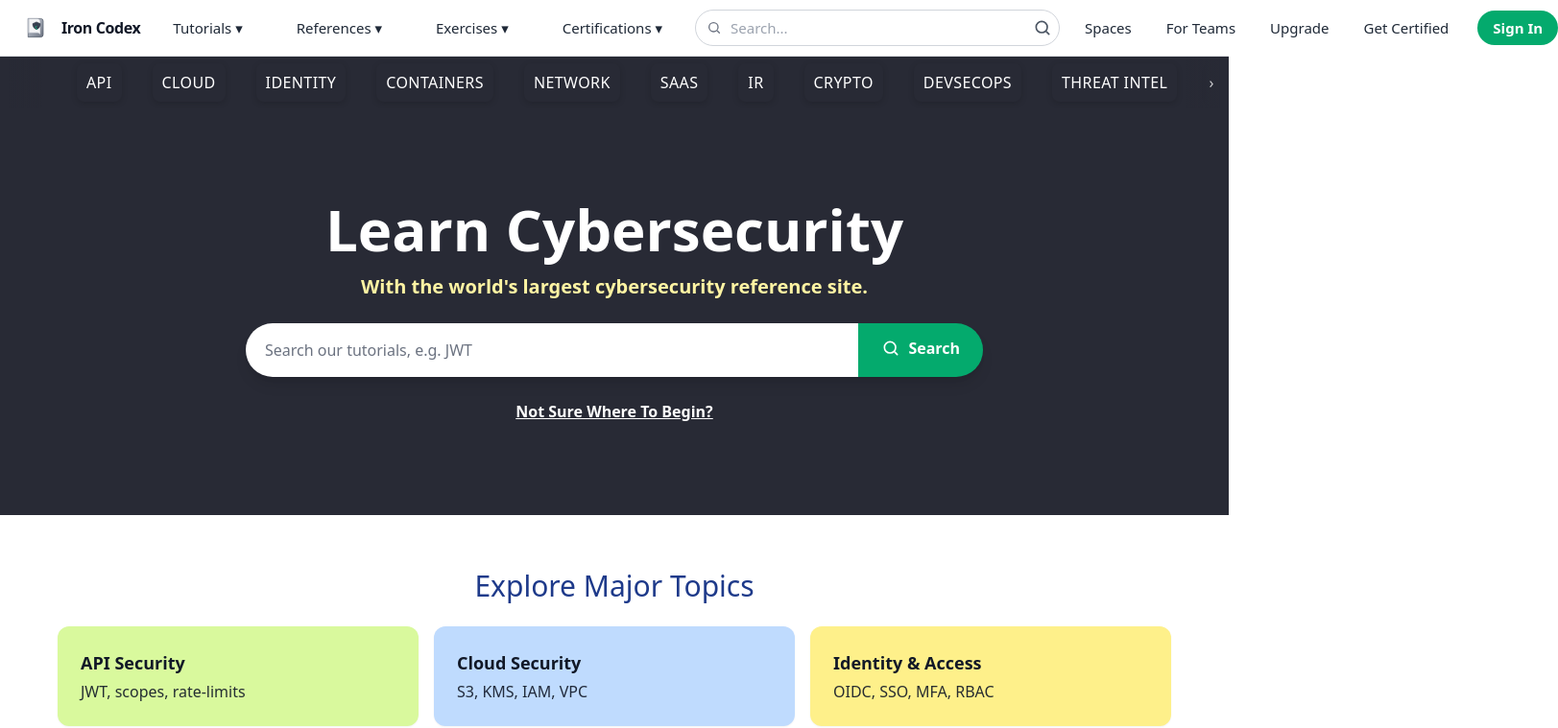
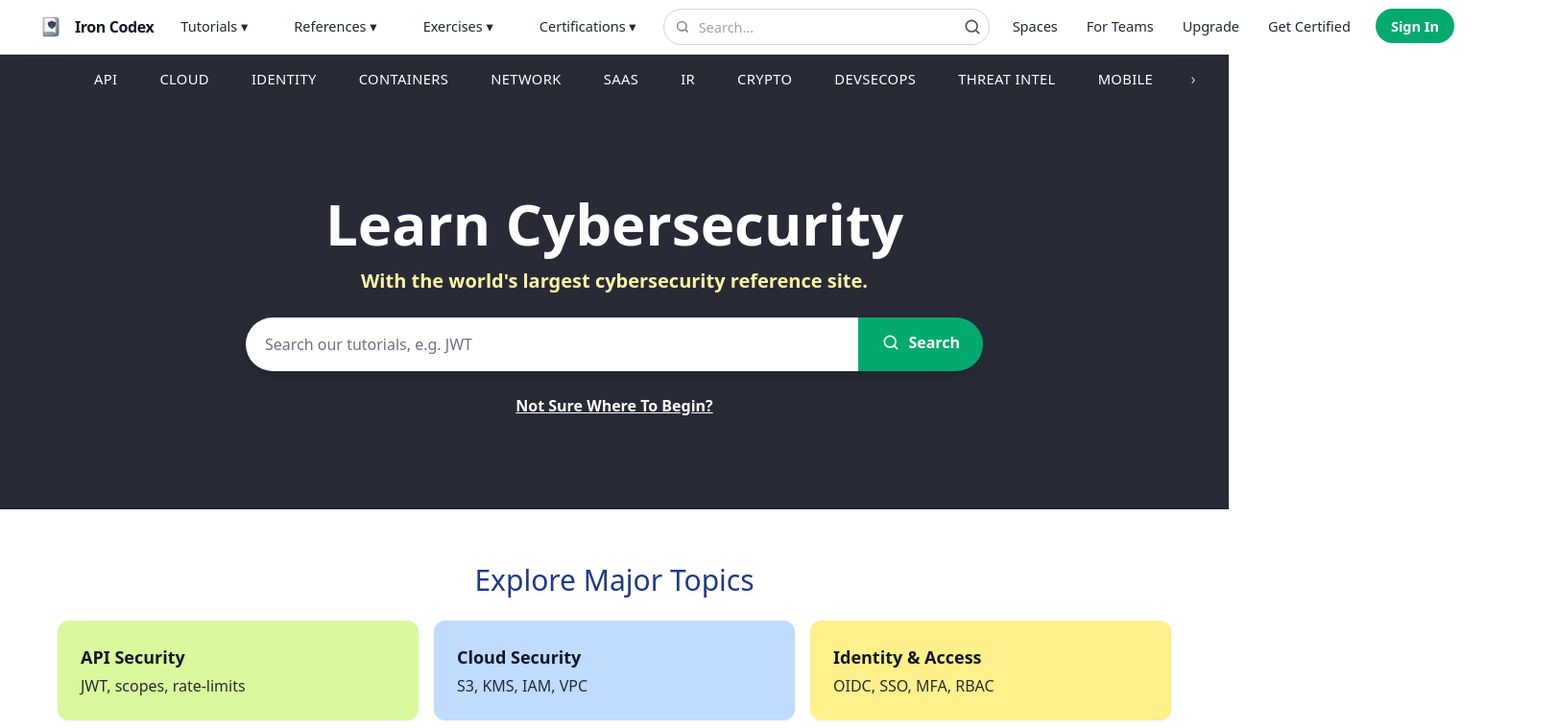
Before and after one commit to cp262808/Projects, a Next.js app in the folder iron-codex-w3-w3schools-next/: page / in a window 1280 px wide. Shown: the top 759 px of the page at 96% size, 1623 px wide, since content can reach past the window. Built offline with nearby package versions, Linux system fonts and the light colour scheme.

Commit message:
Update NavBar.tsx

```diff
--- a/iron-codex-w3-w3schools-next/components/NavBar.tsx
+++ b/iron-codex-w3-w3schools-next/components/NavBar.tsx
@@ -34,16 +34,16 @@ export default function NavBar(){
     };
   }, []);
 
-  // Click-to-page
+  // Click-to-page (slightly smaller step)
   const pageScroll = (dir: "left" | "right") => {
     const el = scrollerRef.current;
     if (!el) return;
-    const step = Math.max(260, Math.floor(el.clientWidth * 0.65));
+    const step = Math.max(220, Math.floor(el.clientWidth * 0.5));
     el.scrollBy({ left: dir === "left" ? -step : step, behavior: "smooth" });
-    setTimeout(updateArrows, 260);
+    setTimeout(updateArrows, 220);
   };
 
-  // Hold-to-scroll
+  // Hold-to-scroll (slower)
   const rafRef = useRef<number | null>(null);
   const holdDirRef = useRef<null | "left" | "right">(null);
   const startHold = (dir: "left" | "right") => {
@@ -52,7 +52,7 @@ export default function NavBar(){
     holdDirRef.current = dir;
     const tick = () => {
       if (holdDirRef.current === null) return;
-      const speed = Math.max(6, Math.floor(el.clientWidth * 0.012)); // px per frame
+      const speed = Math.max(3, Math.floor(el.clientWidth * 0.006)); // slower px/frame
       el.scrollLeft += (holdDirRef.current === "left" ? -speed : speed);
       updateArrows();
       rafRef.current = requestAnimationFrame(tick);
@@ -71,17 +71,17 @@ export default function NavBar(){
 
   return (
     <header className="sticky top-0 z-50">
-      {/* Top white nav — spaced */}
+      {/* Top white nav — tightened spacing */}
       <div className="bg-white border-b">
-        <nav className="mx-auto max-w-[1280px] px-6 h-[58px] flex items-center gap-5 justify-between">
+        <nav className="mx-auto max-w-[1240px] px-5 h-[56px] flex items-center gap-4 justify-between">
           {/* Brand */}
-          <Link href="/" className="flex items-center gap-3 shrink-0 whitespace-nowrap">
+          <Link href="/" className="flex items-center gap-2.5 shrink-0 whitespace-nowrap">
             <img src="/logo-ironcodex.svg" width="28" height="28" alt="Iron Codex" />
             <span className="font-extrabold tracking-tight text-gray-900">Iron Codex</span>
           </Link>
 
           {/* Primary menu */}
-          <ul className="hidden lg:flex items-center gap-5 xl:gap-7 text-[15px] font-medium text-gray-800 whitespace-nowrap">
+          <ul className="hidden lg:flex items-center gap-4 xl:gap-6 text-[14.5px] font-medium text-gray-800 whitespace-nowrap">
             {['Tutorials','References','Exercises','Certifications'].map((label)=> (
               <li key={label}>
                 <button className="topnav-link">{label} ▾</button>
@@ -94,7 +94,7 @@ export default function NavBar(){
             <form action="/search" className="hidden md:flex items-center">
               <label className="sr-only" htmlFor="header-search">Search</label>
               <div className="relative">
-                <input id="header-search" name="q" type="search" placeholder="Search..." className="rounded-full border border-gray-300 bg-white pl-9 pr-10 w-[260px] md:w-[320px] lg:w-[380px] py-2 leading-5 text-[15px]" />
+                <input id="header-search" name="q" type="search" placeholder="Search..." className="rounded-full border border-gray-300 bg-white pl-9 pr-10 w-[240px] md:w-[300px] lg:w-[340px] py-2 leading-5 text-[14.5px]" />
                 <svg aria-hidden className="w-4 h-4 absolute left-3 top-1/2 -translate-y-1/2 text-gray-500" viewBox="0 0 24 24" fill="none">
                   <circle cx="11" cy="11" r="7" stroke="currentColor" strokeWidth="2"/>
                   <path d="M20 20L17 17" stroke="currentColor" strokeWidth="2" strokeLinecap="round"/>
@@ -108,7 +108,7 @@ export default function NavBar(){
               </div>
             </form>
 
-            <ul className="hidden xl:flex items-center gap-2 text-[15px] font-medium text-gray-800 whitespace-nowrap">
+            <ul className="hidden xl:flex items-center gap-1.5 text-[14.5px] font-medium text-gray-800 whitespace-nowrap">
               <li><Link href="/spaces" className="topnav-link">Spaces</Link></li>
               <li><Link href="/teams" className="topnav-link">For Teams</Link></li>
               <li><Link href="/upgrade" className="topnav-link">Upgrade</Link></li>
@@ -126,9 +126,9 @@ export default function NavBar(){
         </nav>
       </div>
 
-      {/* Topics strip */}
+      {/* Topics strip — smaller type/spacing, inset chevrons, slower hold scroll */}
       <div className="relative text-white" style={{backgroundColor:"#282A35"}}>
-        <div className="relative mx-auto max-w-[1280px] px-6">
+        <div className="relative mx-auto max-w-[1240px] px-5">
           {/* Arrows */}
           <button
             type="button"
@@ -161,10 +161,10 @@ export default function NavBar(){
           <div className="edge-fade edge-left" aria-hidden="true"></div>
           <div className="edge-fade edge-right" aria-hidden="true"></div>
 
-          {/* Topics chips */}
+          {/* Topics chips (hover-only shadow) */}
           <div
             ref={scrollerRef}
-            className="h-[54px] flex items-center gap-7 md:gap-8 overflow-x-auto uppercase text-[1rem] tracking-wide whitespace-nowrap topics-scroll ps-14 pe-14"
+            className="h-[50px] flex items-center gap-6 md:gap-6.5 overflow-x-auto uppercase text-[0.92rem] tracking-wide whitespace-nowrap topics-scroll ps-12 pe-12"
           >
             {topics.map((t)=> (
               <Link
@@ -181,10 +181,10 @@ export default function NavBar(){
 
       {/* Scoped CSS */}
       <style jsx global>{`
-        .topnav-link{ display:inline-flex; align-items:center; padding: 10px 14px; border-radius: 6px; }
+        .topnav-link{ display:inline-flex; align-items:center; padding: 9px 12px; border-radius: 6px; }
         .topnav-link:hover{ background:#f1f1f1; }
 
-        .topics-arrow-ghost{ position:absolute; top:0; bottom:0; width:36px; display:flex; align-items:center; justify-content:center; color: rgba(255,255,255,.78); z-index:25; }
+        .topics-arrow-ghost{ position:absolute; top:0; bottom:0; width:34px; display:flex; align-items:center; justify-content:center; color: rgba(255,255,255,.78); z-index:25; }
         .topics-arrow-ghost:hover{ color:#fff; }
         .topics-arrow-ghost::before{ content:""; position:absolute; inset:0; background: transparent; transition: background .15s ease, box-shadow .15s ease; }
         .topics-arrow-ghost:hover::before{ background: rgba(0,0,0,.10); box-shadow: inset 0 0 0 1px rgba(255,255,255,.10), 0 4px 10px rgba(0,0,0,.25); }
@@ -195,12 +195,13 @@ export default function NavBar(){
         .topics-scroll { scrollbar-width: none; }
         .topics-scroll { -ms-overflow-style: none; }
 
-        .edge-fade { position:absolute; top:0; bottom:0; width:44px; pointer-events:none; }
+        .edge-fade { position:absolute; top:0; bottom:0; width:40px; pointer-events:none; }
         .edge-left { left:0; background: linear-gradient(to right, rgba(40,42,53,1) 20%, rgba(40,42,53,0)); }
         .edge-right { right:0; background: linear-gradient(to left, rgba(40,42,53,1) 20%, rgba(40,42,53,0)); }
 
-        .topics-chip{ padding: 8px 10px; border-radius: 8px; box-shadow: 0 2px 6px rgba(0,0,0,.15); transition: box-shadow .15s ease, background .15s ease, color .15s ease; }
-        .topics-chip:hover{ box-shadow: 0 4px 12px rgba(0,0,0,.28); background: rgba(255,255,255,.03); }
+        /* Topic chips: hover-only shadow (no default outline/border) */
+        .topics-chip{ padding: 7px 10px; border-radius: 8px; transition: box-shadow .15s ease, background .15s ease, color .15s ease; }
+        .topics-chip:hover{ box-shadow: 0 4px 12px rgba(0,0,0,.26); background: rgba(255,255,255,.03); }
       `}</style>
     </header>
   )
```
